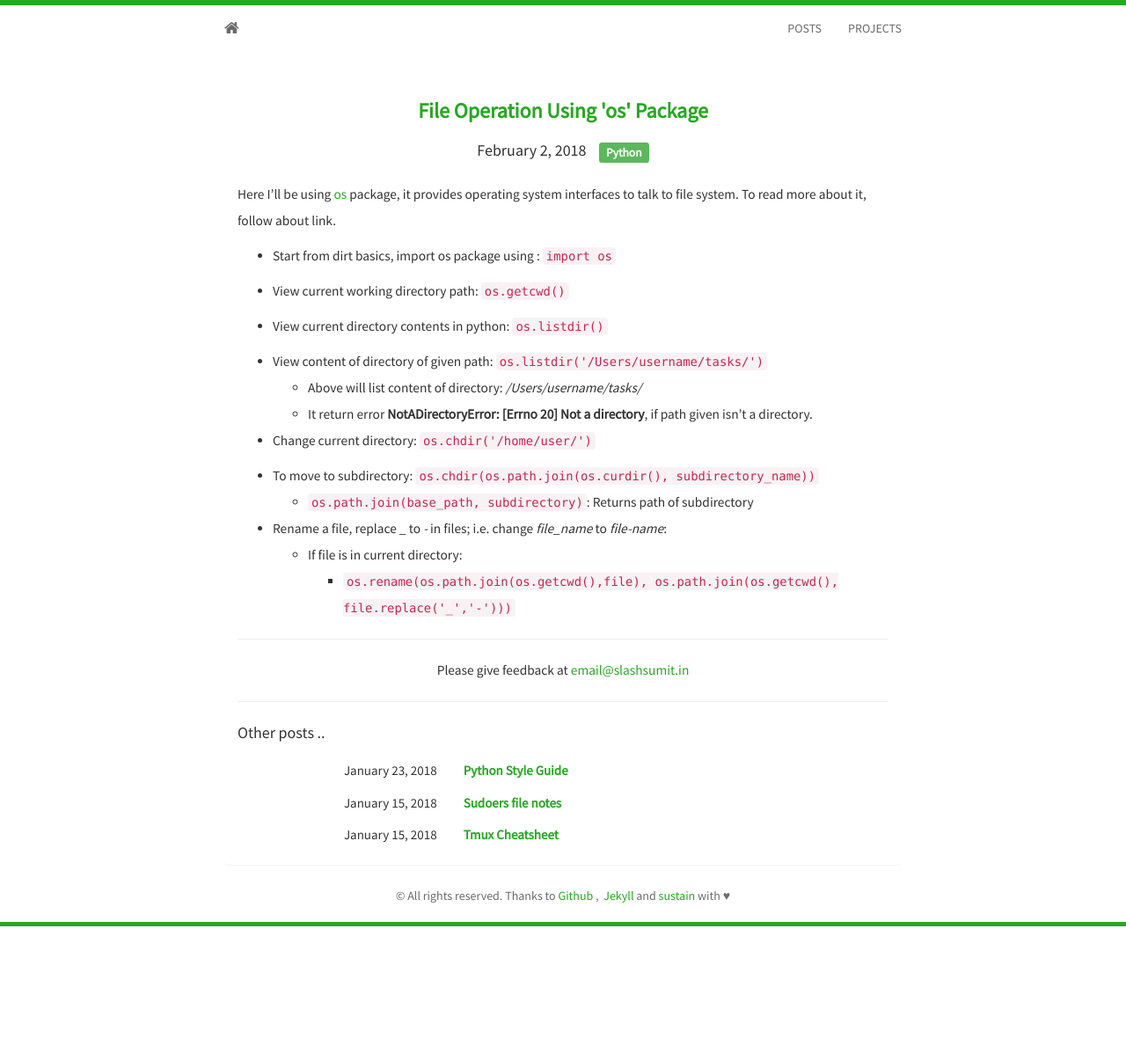
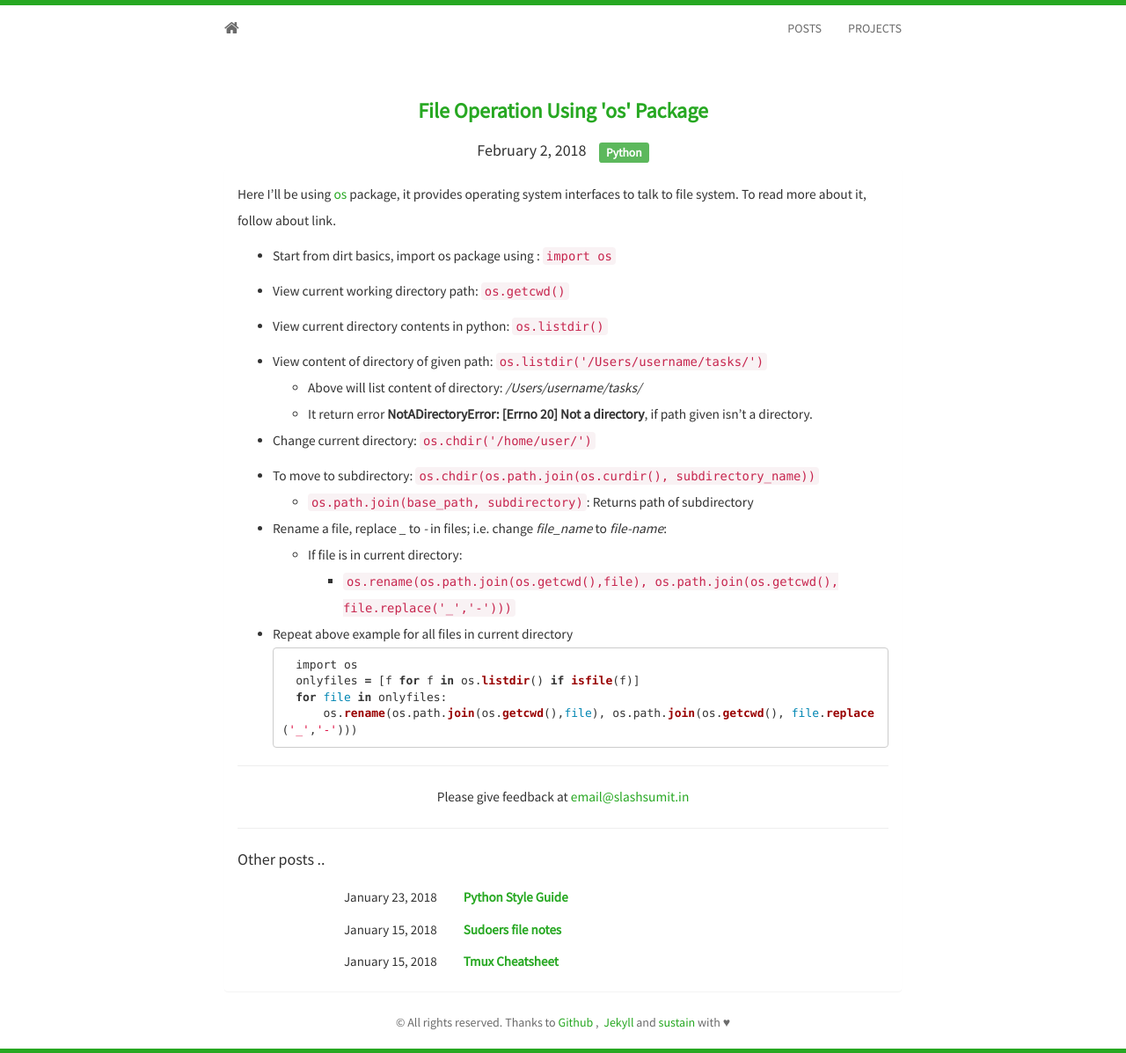
Before and after one commit to murarisumit/murarisumit.github.io, a Jekyll site: the page built from _posts/2018-02-02-python-file-operation-using-os-package.markdown, in a window 1280 px wide. Shown: the whole page at 88% size. Built offline with Jekyll 4.4.1, drawn with Linux system fonts in a browser that asks for light colours; nearby versions of some CDN libraries; before the commit the page ends 1053 px from its top, so only the background shows below that.

Commit message:
updated post on os package

````diff
--- a/_posts/2018-02-02-python-file-operation-using-os-package.markdown
+++ b/_posts/2018-02-02-python-file-operation-using-os-package.markdown
@@ -26,3 +26,12 @@ Here I'll be using [os](https://docs.python.org/3/library/os.html) package, it p
 * Rename a file, replace *_* to *-* in files; i.e. change *file_name* to *file-name*:
     * If file is in current directory:
         * `os.rename(os.path.join(os.getcwd(),file), os.path.join(os.getcwd(), file.replace('_','-')))`
+
+
+* Repeat above example for all files in current directory
+    ```python
+    import os
+    onlyfiles = [f for f in os.listdir() if isfile(f)]
+    for file in onlyfiles:
+        os.rename(os.path.join(os.getcwd(),file), os.path.join(os.getcwd(), file.replace('_','-')))
+    ```
````
